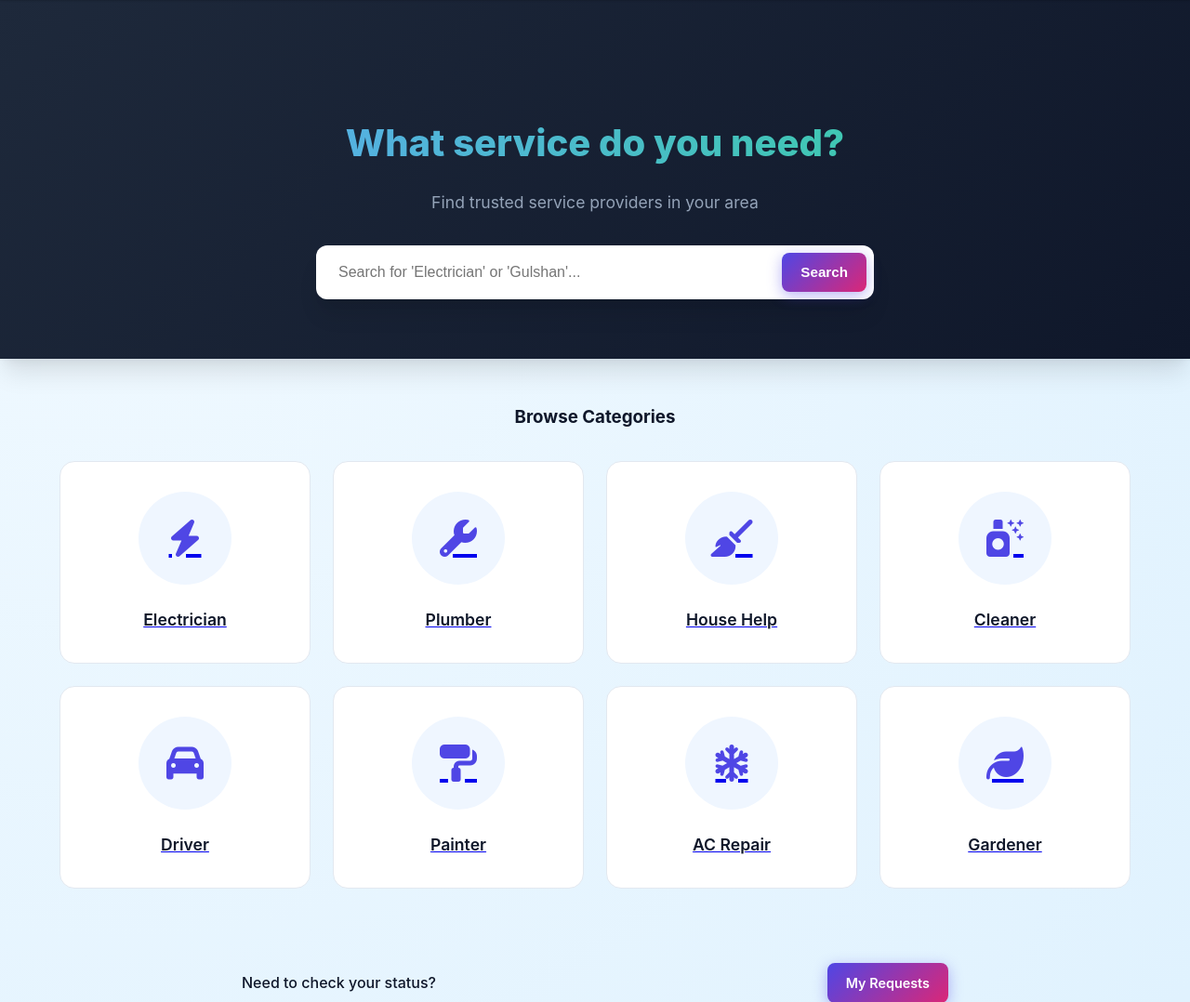
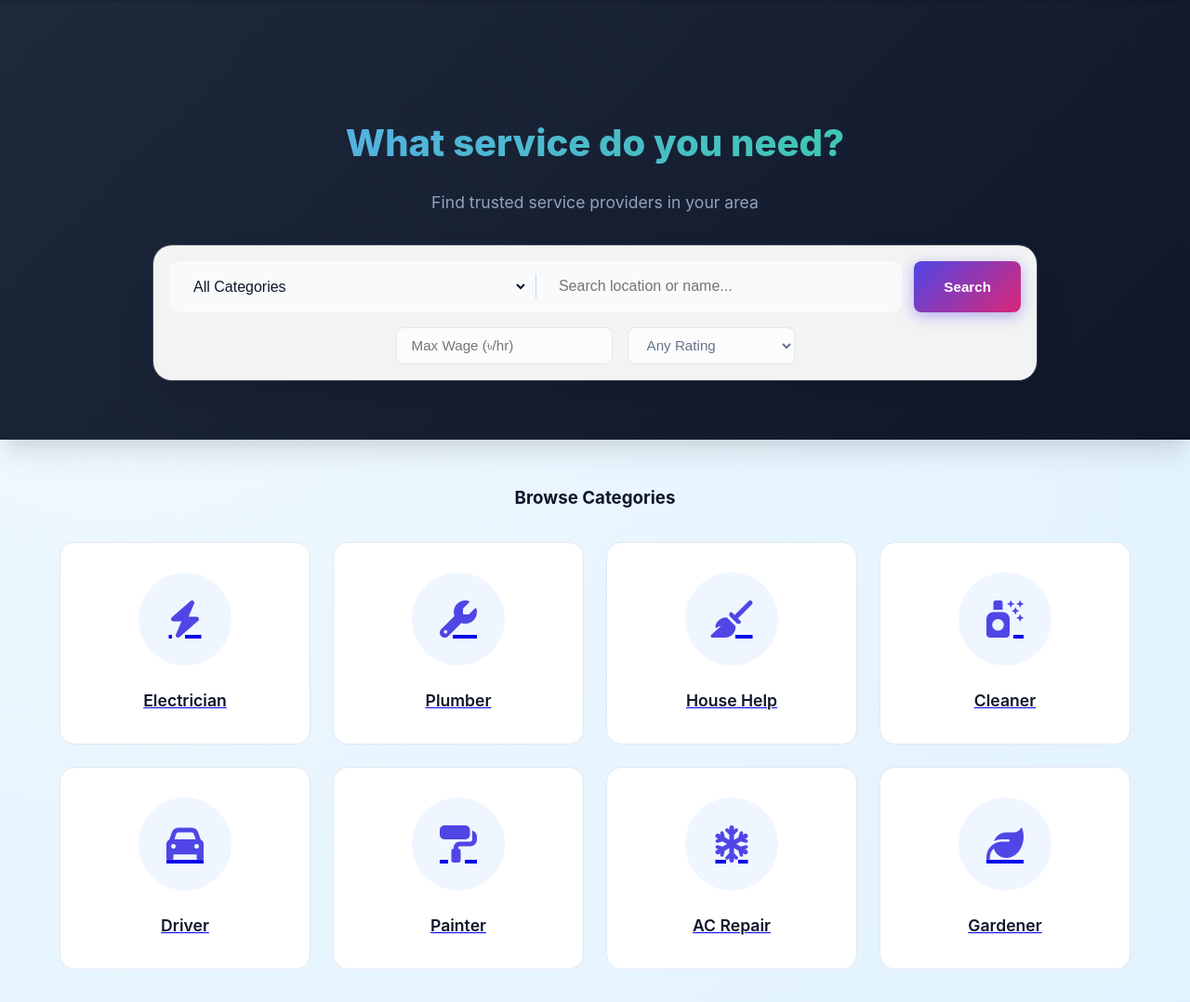
Before and after one commit to sinthiaselim/KaajKormi, a Flask app: page /customer_dashboard in a window 1280 px wide. Shown: the part 80-1158 px from the top of the page at 93% size. Run offline with Flask 3, Linux system fonts and the light colour scheme; the visitor is signed in with stand-in values (Sample User, id 1).

Commit message:
implemented search filters

```diff
--- a/backend/app.py
+++ b/backend/app.py
@@ -146,6 +146,8 @@ def browse_workers():
 
     category_filter = request.args.get('category')
     search_query = request.args.get('q')
+    min_rating = request.args.get('rating')
+    max_wage = request.args.get('wage')
 
     query = """
         SELECT u.name, u.phone, u.address, w.user_id, w.job_category, w.wage, w.rating_avg
@@ -164,6 +166,14 @@ def browse_workers():
         term = f"%{search_query}%"
         params.append(term)
         params.append(term)
+
+    if min_rating:
+        query += " AND w.rating_avg >= %s"
+        params.append(min_rating)
+
+    if max_wage:
+        query += " AND w.wage <= %s"
+        params.append(max_wage)
 
     cursor.execute(query, tuple(params))
     workers = cursor.fetchall()
--- a/backend/static/css/style.css
+++ b/backend/static/css/style.css
@@ -359,24 +359,89 @@ body {
     margin-bottom: 2rem;
 }
 
+/* Modern Search Bar */
 .search-container {
-    max-width: 600px;
+    max-width: 950px;
     margin: 0 auto;
+    background: rgba(255, 255, 255, 0.95);
+    backdrop-filter: blur(12px);
+    padding: 1rem;
+    border-radius: 1.25rem;
+    box-shadow: 0 25px 50px -12px rgba(0, 0, 0, 0.15), 0 0 0 1px rgba(255, 255, 255, 0.2);
     display: flex;
-    gap: 0.5rem;
-    background: white;
-    padding: 0.5rem;
-    border-radius: 0.75rem;
-    box-shadow: 0 20px 25px -5px rgba(0, 0, 0, 0.1), 0 10px 10px -5px rgba(0, 0, 0, 0.04);
+    flex-direction: column;
+    gap: 1rem;
+    border: 1px solid rgba(255, 255, 255, 0.4);
 }
 
+.search-row {
+    display: flex;
+    gap: 0.75rem;
+    width: 100%;
+}
+
+.modern-input-group {
+    background: #f8fafc;
+    border: 2px solid transparent;
+    border-radius: 0.75rem;
+    padding: 0.25rem;
+    transition: all 0.3s ease;
+    display: flex;
+    align-items: center;
+    flex: 1;
+}
+
+.modern-input-group:focus-within {
+    border-color: var(--primary-light);
+    background: #fff;
+    box-shadow: 0 0 0 4px rgba(99, 102, 241, 0.1);
+}
+
+.search-select,
 .search-input {
-    flex: 1;
     border: none;
+    background: transparent;
     padding: 0.75rem 1rem;
     font-size: 1rem;
+    color: var(--text-color);
     outline: none;
+    width: 100%;
+}
+
+.search-select {
+    cursor: pointer;
+    font-weight: 500;
+}
+
+.divider {
+    width: 1px;
+    height: 60%;
+    background-color: #cbd5e1;
+    margin: 0 0.5rem;
+}
+
+/* Secondary filters row */
+.filters-row {
+    display: flex;
+    gap: 1rem;
+    justify-content: center;
+}
+
+.filter-input {
+    background: rgba(255, 255, 255, 0.8);
+    border: 1px solid #e2e8f0;
     border-radius: 0.5rem;
+    padding: 0.6rem 1rem;
+    font-size: 0.95rem;
+    color: var(--text-muted);
+    transition: all 0.2s;
+    min-width: 180px;
+}
+
+.filter-input:focus {
+    border-color: var(--primary-color);
+    box-shadow: 0 0 0 2px rgba(99, 102, 241, 0.1);
+    background: white;
 }
 
 /* Updated Category Grid for Sheba-like look */
--- a/backend/templates/customer/dashboard.html
+++ b/backend/templates/customer/dashboard.html
@@ -7,8 +7,36 @@
         <p class="hero-subtitle">Find trusted service providers in your area</p>
 
         <form action="{{ url_for('browse_workers') }}" method="GET" class="search-container">
-            <input type="text" name="q" class="search-input" placeholder="Search for 'Electrician' or 'Gulshan'...">
-            <button type="submit" class="btn btn-primary">Search</button>
+            <!-- Main Search Row -->
+            <div class="search-row">
+                <div class="modern-input-group">
+                    <select name="category" class="search-select">
+                        <option value="">All Categories</option>
+                        <option value="electrician">Electrician</option>
+                        <option value="plumber">Plumber</option>
+                        <option value="house_help">House Help</option>
+                        <option value="cleaner">Cleaner</option>
+                        <option value="driver">Driver</option>
+                        <option value="painter">Painter</option>
+                        <option value="ac_repair">AC Repair</option>
+                        <option value="gardener">Gardener</option>
+                    </select>
+                    <div class="divider"></div>
+                    <input type="text" name="q" class="search-input" placeholder="Search location or name...">
+                </div>
+                <button type="submit" class="btn btn-primary" style="padding: 0.75rem 2rem;">Search</button>
+            </div>
+
+            <!-- Filters Row -->
+            <div class="filters-row">
+                <input type="number" name="wage" class="filter-input" placeholder="Max Wage (৳/hr)">
+                <select name="rating" class="filter-input">
+                    <option value="">Any Rating</option>
+                    <option value="5">5 Stars</option>
+                    <option value="4">4+ Stars</option>
+                    <option value="3">3+ Stars</option>
+                </select>
+            </div>
         </form>
     </div>
 </div>
```
